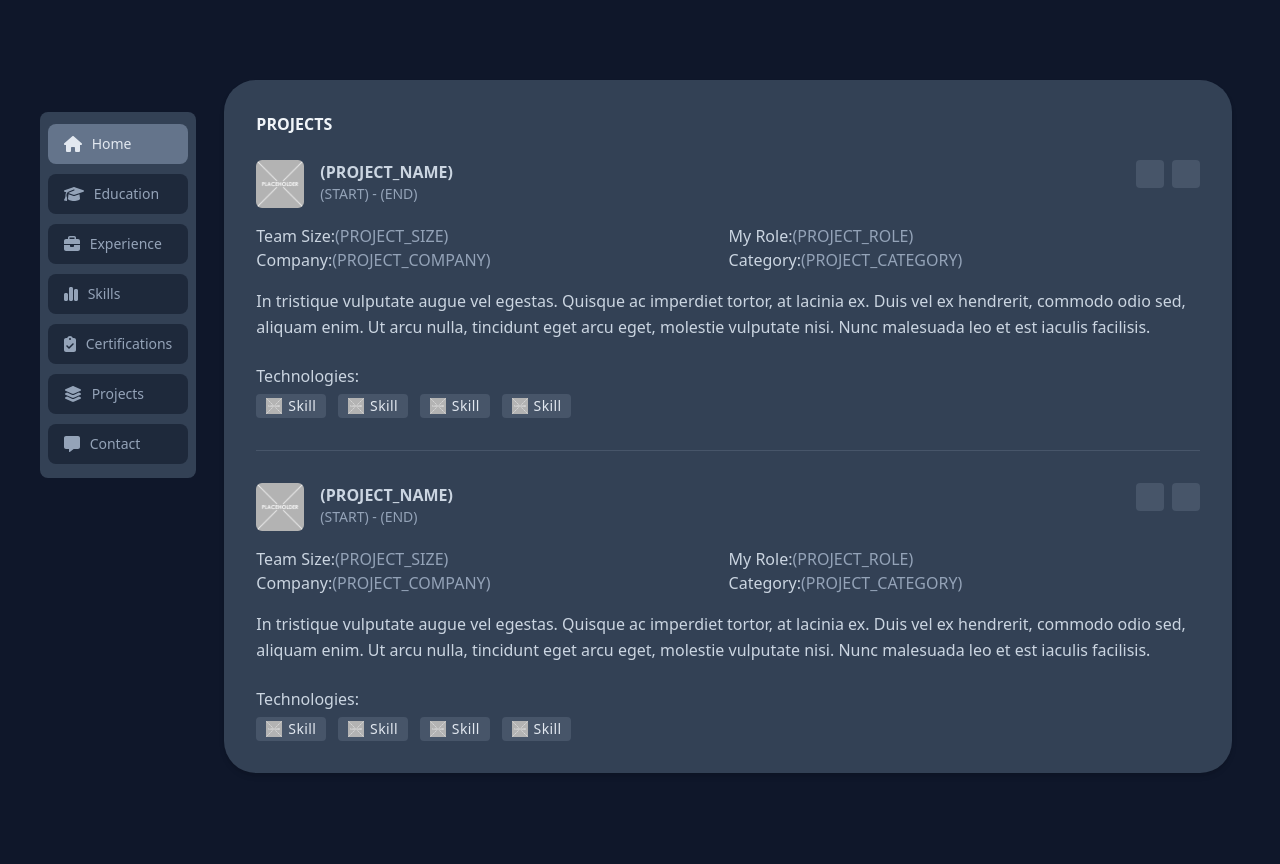
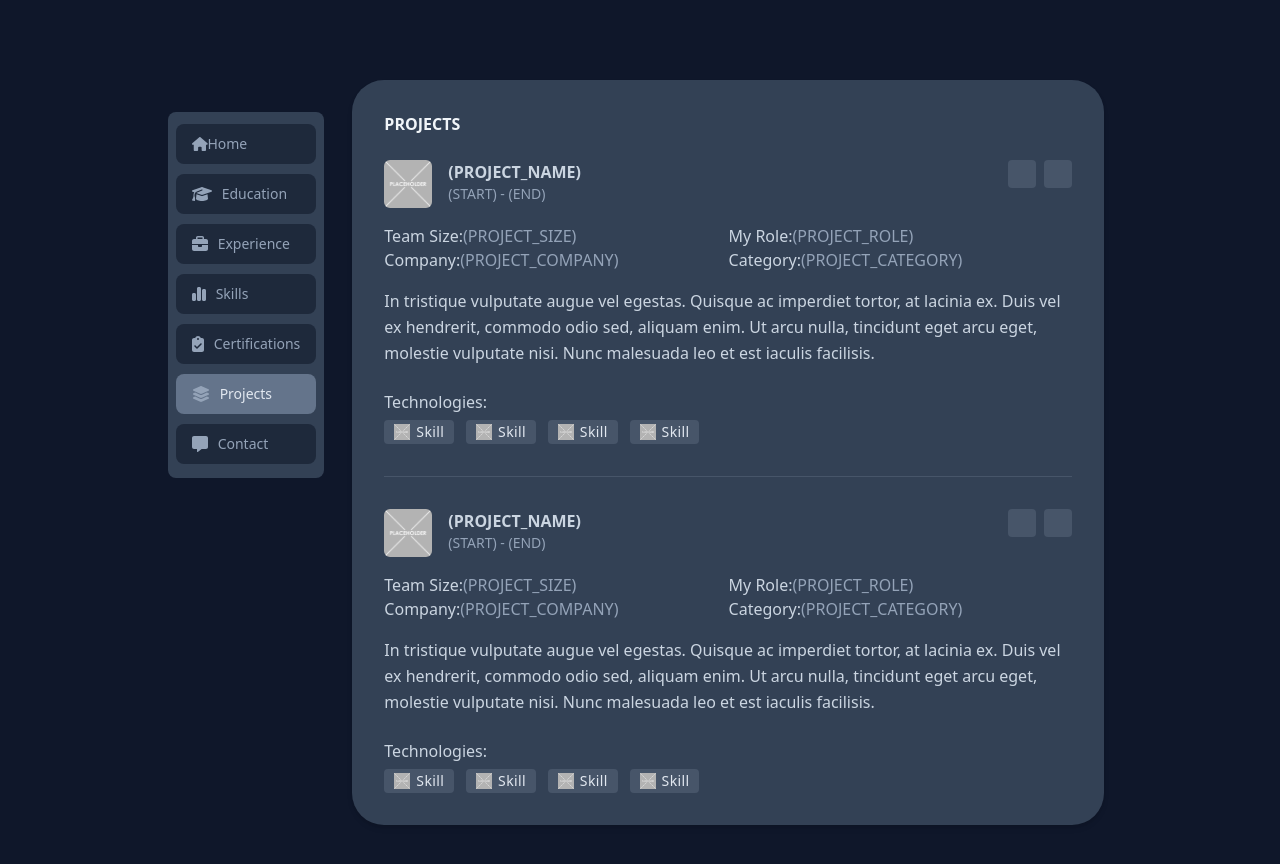
Before and after one commit to RetroHazard/CloudResume, a React (Create React App) app: page /projects in a window 1280 px wide. Shown: the top 864 px of the page. Built offline with nearby package versions, Linux system fonts and the light colour scheme.

Commit message:
NavBar conditional class assignment partially working

```diff
--- a/src/App.js
+++ b/src/App.js
@@ -18,11 +18,12 @@ import Contact from "./pages/Contact";
 export default function App() {
   return (
       <>
+      <BrowserRouter>
         <div className="flex justify-center">
           <Navigation />
-          <div className="px-2 py-20 space-y-8 max-w-5xl">
+          <div className="px-2 py-20 space-y-8 min-w-96 w-3/5">
             <section id="content">
-              <BrowserRouter>
+
                 <Routes>
                   <Route path="/" element={<Home/>} />
                   <Route path="/education" element={<Education/>} />
@@ -32,10 +33,11 @@ export default function App() {
                   <Route path="/projects" element={<Projects/>} />
                   <Route path="/contact" element={<Contact/>} />
                 </Routes>
-              </BrowserRouter>
+
             </section>
           </div>
         </div>
+      </BrowserRouter>
       </>
   )
 }
--- a/src/assets/css/index.css
+++ b/src/assets/css/index.css
@@ -54,6 +54,7 @@
     }
 
     .content-block {
-        @apply flex flex-col gap-6 bg-secondary-700 p-8 rounded-2xl shadow-md;
+        @apply flex flex-col gap-6 bg-secondary-700 p-8 rounded-2xl shadow-md w-full justify-center;
     }
+
 }
--- a/src/components/navbar.jsx
+++ b/src/components/navbar.jsx
@@ -1,7 +1,8 @@
-import React, { useState } from 'react';
+import React from 'react';
 
 import {FontAwesomeIcon} from "@fortawesome/react-fontawesome";
 import { faHouse, faGraduationCap, faBriefcase, faChartSimple, faClipboardCheck, faLayerGroup, faMessage } from "@fortawesome/free-solid-svg-icons";
+import { NavLink } from "react-router-dom";
 
 
 function Navigation() {
@@ -10,60 +11,101 @@ function Navigation() {
             <nav className="flex float-left bg-secondary-700 p-2 rounded-lg mr-5 mt-28 h-fit" id="navbar">
                 <ul className="flex-col text-sm font-medium text-content-accent">
                     <li>
-                        <a href="#" className="nav-block-active">
+                        <NavLink to={"/"} className={({ isActive }) =>
+                            [
+                                isActive ? "nav-block-active" : "nav-block-inactive",
+                            ].join(" ")
+                        }
+                        >
                             <div className="icon-box">
-                                <i className="nav-icon-active"><FontAwesomeIcon icon={faHouse}/></i>
+                                <i className={({ isActive }) =>
+                                [
+                                    isActive ? "nav-icon-active" : "nav-icon-inactive",
+                                ].join(" ")
+                                }
+                                >
+                                    <FontAwesomeIcon icon={faHouse}/></i>
                             </div>
                             Home
-                        </a>
+                        </NavLink>
                     </li>
                     <li>
-                        <a href="#" className="nav-block-inactive">
+                        <NavLink to={"/education"} className={({ isActive }) =>
+                            [
+                                isActive ? "nav-block-active" : "nav-block-inactive",
+                            ].join(" ")
+                        }
+                        >
                             <div className="icon-box">
                                 <i className="nav-icon-inactive"><FontAwesomeIcon icon={faGraduationCap}/></i>
                             </div>
                             Education
-                        </a>
+                        </NavLink>
                     </li>
                     <li>
-                        <a href="#" className="nav-block-inactive">
+                        <NavLink to={"/experience"} className={({ isActive }) =>
+                            [
+                                isActive ? "nav-block-active" : "nav-block-inactive",
+                            ].join(" ")
+                        }
+                        >
                             <div className="icon-box">
                                 <i className="nav-icon-inactive"><FontAwesomeIcon icon={faBriefcase}/></i>
                             </div>
                             Experience
-                        </a>
+                        </NavLink>
                     </li>
                     <li>
-                        <a href="#" className="nav-block-inactive">
+                        <NavLink to={"/skills"} className={({ isActive }) =>
+                            [
+                                isActive ? "nav-block-active" : "nav-block-inactive",
+                            ].join(" ")
+                        }
+                        >
                             <div className="icon-box">
                                 <i className="nav-icon-inactive"><FontAwesomeIcon icon={faChartSimple}/></i>
                             </div>
                             Skills
-                        </a>
+                        </NavLink>
                     </li>
                     <li>
-                        <a href="#" className="nav-block-inactive">
+                        <NavLink to={"/certifications"} className={({ isActive }) =>
+                            [
+                                isActive ? "nav-block-active" : "nav-block-inactive",
+                            ].join(" ")
+                        }
+                        >
                             <div className="icon-box">
                                 <i className="nav-icon-inactive"><FontAwesomeIcon icon={faClipboardCheck}/></i>
                             </div>
                             Certifications
-                        </a>
+                        </NavLink>
                     </li>
                     <li>
-                        <a href="#" className="nav-block-inactive">
+                        <NavLink to={"/projects"} className={({ isActive }) =>
+                            [
+                                isActive ? "nav-block-active" : "nav-block-inactive",
+                            ].join(" ")
+                        }
+                        >
                             <div className="icon-box">
                                 <i className="nav-icon-inactive"><FontAwesomeIcon icon={faLayerGroup}/></i>
                             </div>
                             Projects
-                        </a>
+                        </NavLink>
                     </li>
                     <li>
-                        <a href="#" className="nav-block-inactive">
+                        <NavLink to={"/contact"} className={({ isActive }) =>
+                            [
+                                isActive ? "nav-block-active" : "nav-block-inactive",
+                            ].join(" ")
+                        }
+                        >
                             <div className="icon-box">
                                 <i className="nav-icon-inactive"><FontAwesomeIcon icon={faMessage}/></i>
                             </div>
                             Contact
-                        </a>
+                        </NavLink>
                     </li>
                 </ul>
             </nav>
--- a/src/pages/Skills/index.jsx
+++ b/src/pages/Skills/index.jsx
@@ -17,7 +17,7 @@ return (
                     </div>
                     <div className="flex gap-1">
                         <div className="skill-progress-bar-outline">
-                            <div className="skill-progress-bar" style="width: 25%"></div>
+                            <div className="skill-progress-bar" style={{width: '25%'}}></div>
                         </div>
                     </div>
                 </div>
@@ -30,7 +30,7 @@ return (
                     </div>
                     <div className="flex gap-1">
                         <div className="skill-progress-bar-outline">
-                            <div className="skill-progress-bar" style="width: 75%"></div>
+                            <div className="skill-progress-bar" style={{width: '75%'}}></div>
                         </div>
                     </div>
                 </div>
@@ -43,7 +43,7 @@ return (
                     </div>
                     <div className="flex gap-1">
                         <div className="skill-progress-bar-outline">
-                            <div className="skill-progress-bar" style="width: 45%"></div>
+                            <div className="skill-progress-bar" style={{width: '45%'}}></div>
                         </div>
                     </div>
                 </div>
@@ -56,7 +56,7 @@ return (
                     </div>
                     <div className="flex gap-1">
                         <div className="skill-progress-bar-outline">
-                            <div className="skill-progress-bar" style="width: 90%"></div>
+                            <div className="skill-progress-bar" style={{width: '90%'}}></div>
                         </div>
                     </div>
                 </div>
```
